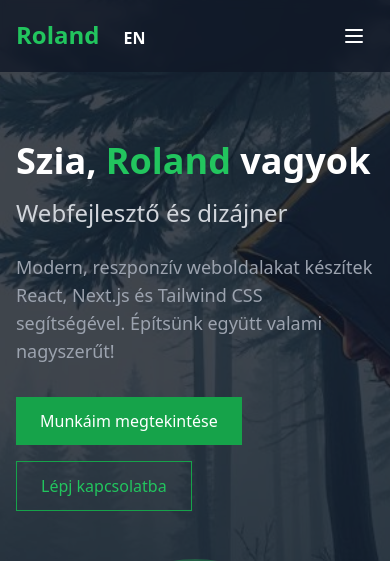
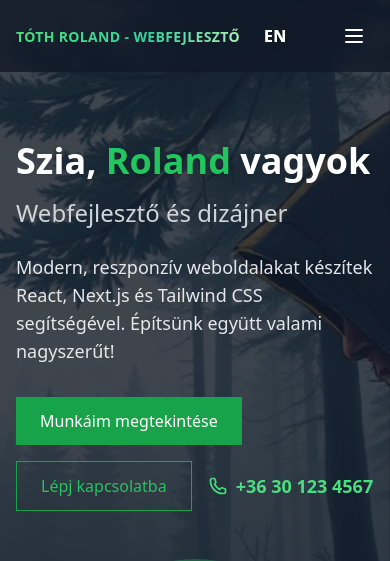
Before and after one commit to risotto666/hunPortfolio, a Next.js app: page / in a window 390 px wide. Shown: the top 561 px of the page. Built offline with nearby package versions, Linux system fonts and the light colour scheme; grey boxes are pictures that could not be loaded.

Commit message:
parallax hero image+phone number hero

```diff
--- a/app/layout.js
+++ b/app/layout.js
@@ -1,15 +1,16 @@
-import "./globals.css"
+import "./globals.css";
 
 export const metadata = {
-  title: "Roland - Web Developer",
-  description: "Portfolio website for Roland, a web developer specializing in React, Next.js, and Tailwind CSS",
-    generator: 'v0.dev'
-}
+  title: "Tóth Roland – Webfejlesztő | Egyedi, reszponzív weboldalak",
+  description:
+    "Tóth Roland webfejlesztő portfóliója. Egyedi, modern és mobilbarát weboldalak készítése React, Next.js és Tailwind CSS technológiákkal. Vállalkozásoknak, szolgáltatóknak, egyéni megoldásokkal.",
+  generator: "v0.dev",
+};
 
 export default function RootLayout({ children }) {
   return (
     <html lang="en">
       <body>{children}</body>
     </html>
-  )
+  );
 }
--- a/components/Footer.js
+++ b/components/Footer.js
@@ -3,10 +3,15 @@ export default function Footer() {
     <footer className="bg-gray-900 border-t border-gray-800 py-8">
       <div className="container mx-auto px-4">
         <div className="flex flex-col md:flex-row justify-between items-center">
-          <div className="text-2xl font-bold text-green-500 mb-4 md:mb-0">Roland</div>
-          <div className="text-gray-400 text-sm">© {new Date().getFullYear()} Roland. All rights reserved.</div>
+          <div className="text-2xl font-bold text-green-500 mb-4 md:mb-0">
+            {" "}
+            Tóth Roland - Webfejlesztő
+          </div>
+          <div className="text-gray-400 text-sm">
+            © {new Date().getFullYear()} Roland. All rights reserved.
+          </div>
         </div>
       </div>
     </footer>
-  )
+  );
 }
--- a/components/Header.js
+++ b/components/Header.js
@@ -20,7 +20,7 @@ export default function Header({ activeSection }) {
   const navItems = [
     { id: "hero", label: "Kezdőlap" },
     { id: "about", label: "Rólam" },
-    { id: "why-website", label: "Miért weboldal?" },
+    { id: "why-website", label: "Miért kell weboldal?" },
     { id: "services", label: "Szolgáltatások" },
     { id: "portfolio", label: "Portfólió" },
     { id: "contact", label: "Kapcsolat" },
@@ -34,9 +34,9 @@ export default function Header({ activeSection }) {
             initial={{ opacity: 0, x: -20 }}
             animate={{ opacity: 1, x: 0 }}
             transition={{ duration: 0.5 }}
-            className="text-2xl font-bold text-green-500"
+            className="text-sm md:text-lg font-extrabold text-transparent bg-clip-text bg-gradient-to-r uppercase from-green-400 via-emerald-400 to-lime-100 tracking-wide"
           >
-            Roland
+            Tóth Roland - Webfejlesztő
             <span className="ml-6">
               <LanguageSwitcher />
             </span>
--- a/components/LanguageSwitcher.js
+++ b/components/LanguageSwitcher.js
@@ -4,7 +4,7 @@ export default function LanguageSwitcher() {
   return (
     <a
       href={targetUrl}
-      className="text-white"
+      className="text-white hover:text-green-500"
       style={{ fontSize: "1rem", textDecoration: "none" }}
     >
       EN
--- a/components/sections/ContactSection.js
+++ b/components/sections/ContactSection.js
@@ -2,6 +2,7 @@
 
 import { motion } from "framer-motion";
 import Link from "next/link";
+import { useState } from "react";
 
 export default function ContactSection() {
   return (
@@ -178,9 +179,8 @@ export default function ContactSection() {
             <form
               action="#"
               className="space-y-6"
-              onSubmit={(e) => {
-                e.preventDefault();
-                alert("Üzenet elküldve! Köszönöm, hogy írtál.");
+              onSubmit={() => {
+                alert("Küldve");
               }}
             >
               <div>
--- a/components/sections/HeroSection.js
+++ b/components/sections/HeroSection.js
@@ -1,22 +1,9 @@
 "use client";
 
-import { useEffect, useRef, useState } from "react";
 import { ChevronDown } from "lucide-react";
 import Image from "next/image";
 import { motion } from "framer-motion";
-import LanguageSwitcher from "../LanguageSwitcher";
-
-const containerVariants = {
-  hidden: { opacity: 0 },
-  visible: {
-    opacity: 1,
-    transition: {
-      duration: 0.5,
-      when: "beforeChildren",
-      staggerChildren: 0.2,
-    },
-  },
-};
+import { Parallax } from "react-parallax";
 
 const itemVariants = {
   hidden: { opacity: 0, scale: 0.5 },
@@ -29,66 +16,90 @@ const itemVariants = {
     },
   },
 };
-
 export default function HeroSection({ scrollToSection }) {
-  const [bgLoaded, setBgLoaded] = useState(false);
-  const videoRef = useRef(null);
-
-  useEffect(() => {
-    setBgLoaded(true);
-
-    const video = videoRef.current;
-    if (video) {
-      video.play().catch((e) => {
-        console.log("Videó lejátszás blokkolva az első betöltéskor:", e);
-      });
-    }
-  }, []);
-
   return (
+    <Parallax
+      bgImage="/bg.jpg"
+      strength={200}
+      blur={{ min: -15, max: 15 }}
+      bgImageStyle={{
+        objectFit: "cover",
+        objectPosition: "bottom",
+        opacity: 0.2,
+        width: "100%",
+        height: "100%",
+      }}
+    >
       <section
         id="hero"
-      className="min-h-screen flex items-center justify-center pt-20 relative overflow-hidden"
+        className="min-h-screen flex items-center justify-center pt-20 relative"
       >
-      {/* Háttér videó */}
-      <div
-        className={`absolute bg-[url('/bg.jpg')]  bg-cover bg-bottom bg-no-repeat w-full h-screen inset-0 z-0 transition-all duration-300 ease-out ${
-          bgLoaded ? "opacity-20 scale-100" : "opacity-10 scale-75"
-        }`}
-      ></div>
-
-      {/* Animált szöveges rész */}
         <motion.div
           className="container mx-auto px-4 relative z-10"
-        variants={containerVariants}
           initial="hidden"
           animate="visible"
+          variants={{
+            hidden: { opacity: 0 },
+            visible: {
+              opacity: 1,
+              transition: { staggerChildren: 0.2, when: "beforeChildren" },
+            },
+          }}
         >
           <div className="flex mt-12 flex-col md:flex-row items-center justify-between gap-12">
-          <motion.div className="md:w-1/2" variants={itemVariants}>
-            <h1 className="text-4xl md:text-6xl font-bold mb-4">
-              Szia, <span className="text-green-500 inline-block">Roland</span>{" "}
-              vagyok
+            <motion.div
+              className="md:w-1/2"
+              variants={{
+                hidden: { opacity: 0, scale: 0.5 },
+                visible: {
+                  opacity: 1,
+                  scale: 1,
+                  transition: { duration: 1.5 },
+                },
+              }}
+            >
+              <h1 className="text-4xl md:text-6xl font-bold mb-4 text-white drop-shadow">
+                Szia, <span className="text-green-500">Roland</span> vagyok
               </h1>
               <h2 className="text-2xl md:text-3xl text-gray-300 mb-6">
                 Webfejlesztő és dizájner
               </h2>
-            <p className="text-gray-400 text-lg mb-8">
+              <p className="text-gray-200 text-lg mb-8 max-w-xl">
                 Modern, reszponzív weboldalakat készítek React, Next.js és
                 Tailwind CSS segítségével. Építsünk együtt valami nagyszerűt!
               </p>
-            <div className="flex  flex-wrap gap-4">
+              <div className="flex flex-wrap gap-4">
                 <a
                   href="#portfolio"
-                className="bg-green-600 hover:bg-green-700 text-white px-6 py-3 rounded-lg transition-colors font-medium inline-block"
+                  className="bg-green-600 hover:bg-green-700 text-white px-6 py-3 rounded-lg font-medium transition-colors"
                 >
                   Munkáim megtekintése
                 </a>
                 <a
                   href="#contact"
-                className="border border-green-600 text-green-500 hover:bg-green-600/10 px-6 py-3 rounded-lg transition-colors font-medium inline-block"
+                  className="border border-green-600 text-green-500 hover:bg-green-600/10 px-6 py-3 rounded-lg font-medium transition-colors"
                 >
                   Lépj kapcsolatba
+                </a>
+                <a
+                  href="tel:+36301234567"
+                  className="inline-flex items-center gap-2 text-lg font-semibold text-green-400 hover:text-green-500 transition"
+                >
+                  <svg
+                    xmlns="http://www.w3.org/2000/svg"
+                    className="w-5 h-5"
+                    fill="none"
+                    viewBox="0 0 24 24"
+                    stroke="currentColor"
+                  >
+                    <path
+                      strokeLinecap="round"
+                      strokeLinejoin="round"
+                      strokeWidth={2}
+                      d="M3 5a2 2 0 012-2h2.28a1 1 0 01.95.68l1.16 3.49a1 1 0 01-.27 1.08L7.91 9.91a16.01 16.01 0 006.18 6.18l1.66-1.66a1 1 0 011.08-.27l3.49 1.16a1 1 0 01.68.95V19a2 2 0 01-2 2h-1C9.82 21 3 14.18 3 6V5z"
+                    />
+                  </svg>
+                  +36 30 123 4567
                 </a>
               </div>
             </motion.div>
@@ -121,13 +132,12 @@ export default function HeroSection({ scrollToSection }) {
 
           <motion.a
             href="#about"
-          className="absolute bottom-10 left-1/2 transform -translate-x-1/2 cursor-pointer"
-          variants={itemVariants}
+            className="absolute bottom-10 left-1/2 transform -translate-x-1/2"
             animate={{
               y: [0, 10, 0],
               transition: {
                 y: {
-                repeat: Number.POSITIVE_INFINITY,
+                  repeat: Infinity,
                   duration: 1.5,
                   ease: "easeInOut",
                 },
@@ -138,5 +148,6 @@ export default function HeroSection({ scrollToSection }) {
           </motion.a>
         </motion.div>
       </section>
+    </Parallax>
   );
 }
--- a/components/sections/PortfolioSection.js
+++ b/components/sections/PortfolioSection.js
@@ -79,9 +79,18 @@ export default function PortfolioSzekcio() {
             <span className="text-green-500">Portfólióm</span>
           </h2>
           <div className="w-20 h-1 bg-green-500 mx-auto mb-6"></div>
-          <p className="text-gray-400 max-w-2xl mx-auto">
+          <p className="text-gray-100 max-w-2xl mx-auto">
             Nézd meg néhány legutóbbi projektemet, amelyeket React, Next.js és
             Tailwind CSS segítségével készítettem.
+          </p>
+          <p className="text-gray-400 max-w-2xl mx-auto mt-4">
+            Az alábbiakban néhány bemutató jellegű weboldalt és projektet
+            láthatsz, amelyeket gyakorlás és portfólióépítés céljából
+            készítettem. Fontos megjegyezni, hogy ezek nem élő, élesben működő
+            oldalak, hanem kizárólag a tudásom és stílusom bemutatását
+            szolgálják. A célom, hogy letisztult, modern és felhasználóbarát
+            felületeket hozzak létre, amelyek megfelelnek a mai webes
+            elvárásoknak.
           </p>
         </div>
         <div
--- a/package.json
+++ b/package.json
@@ -51,8 +51,10 @@
     "react": "^18.2.0",
     "react-dom": "^18.2.0",
     "react-hook-form": "^7.54.1",
+    "react-parallax": "^3.5.2",
     "react-resizable-panels": "^2.1.7",
     "recharts": "2.15.0",
+    "resend": "^4.5.1",
     "sonner": "^1.7.1",
     "tailwind-merge": "^2.5.5",
     "tailwindcss-animate": "^1.0.7",
```
Also changed, not shown: 1 other file (tests, documents, lock files or other folders). Lines whose indentation alone changed are shown as unchanged.
